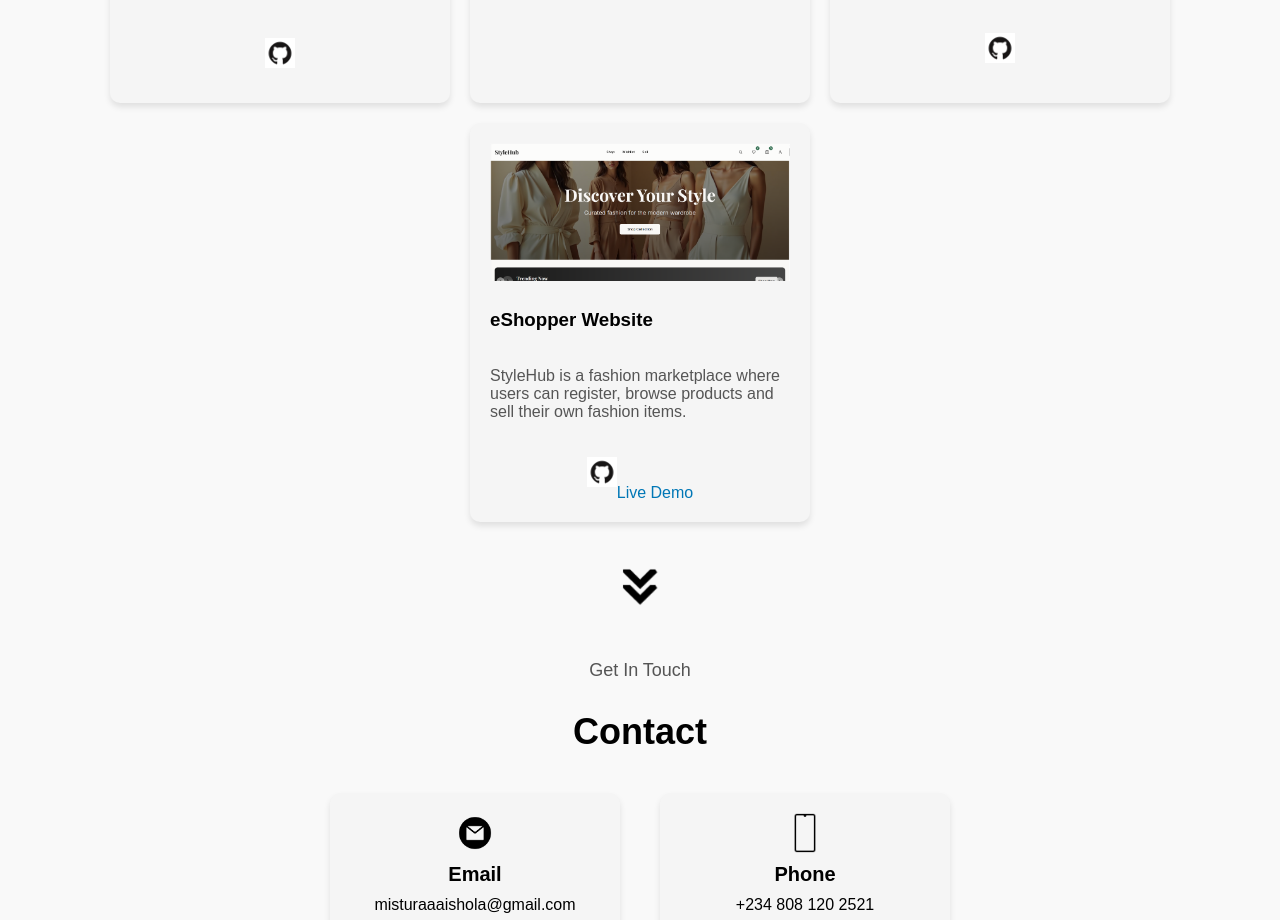
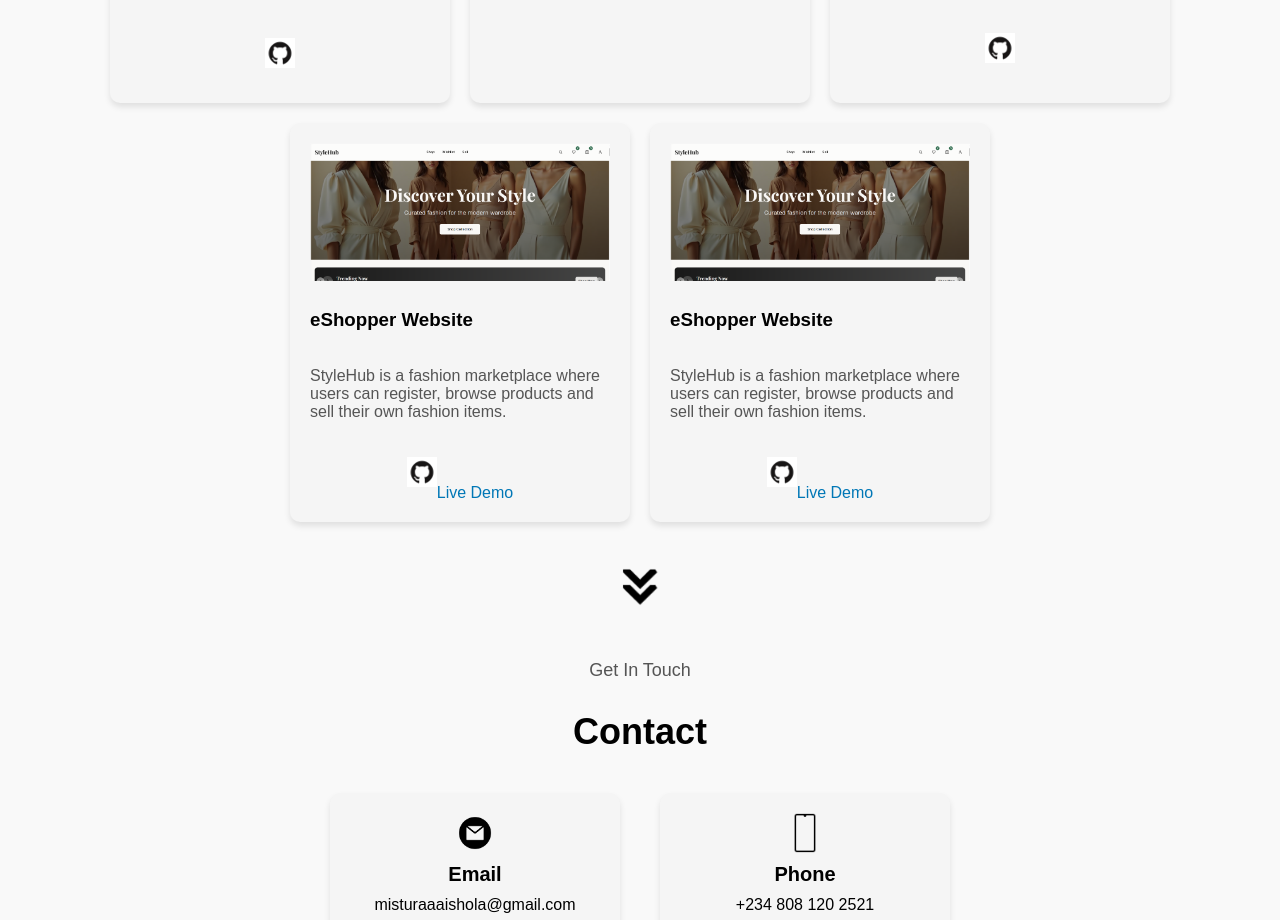
Before and after one commit to MisturaDev/my-portfolio, a React (Vite) app: page / in a window 1280 px wide. Shown: the part 3008-3928 px from the top of the page. Built offline with nearby package versions, Linux system fonts and the light colour scheme.

Commit message:
Added Landing page screenshot

```diff
--- a/src/components/Projects.jsx
+++ b/src/components/Projects.jsx
@@ -5,6 +5,7 @@ import citizenshipImg from "../assets/citizenship.jpg";
 import saverImg from "../assets/saver.jpeg";
 import weatherImg from "../assets/weather.jpg";
 import walletImg from "../assets/dashboard.jpg";
+import LandingImg from "../assets/Landing.png";
 import eshopperImg from "../assets/home.png";
 import githubIcon from "../assets/github.png";
 import arrowIcon from "../assets/arrow.png";
@@ -66,6 +67,20 @@ const Projects = () => {
             <a href="https://stylehub-app-react.vercel.app/" target="_blank" rel="noopener noreferrer">Live Demo</a>
           </div>
         </div>
+
+
+      {/* eShopper Website */}
+        <div className="project-card">
+          <img src={eshopperImg} alt="eShopper Website" />
+          <h3>eShopper Website</h3>
+          <p>StyleHub is a fashion marketplace where users can register, browse products and sell their own fashion items.</p>
+          <div className="project-links">
+            <a href="https://github.com/MisturaDev/stylehub-app-react.git" target="_blank" rel="noopener noreferrer">
+              <img src={githubIcon} alt="GitHub Link" className="icon" />
+            </a>
+            <a href="https://stylehub-app-react.vercel.app/" target="_blank" rel="noopener noreferrer">Live Demo</a>
+          </div>
+        </div>
       </div>
 
       {/* Arrow to Contact Section */}
```
Also changed, not shown: src/assets/Landing.png (added).
